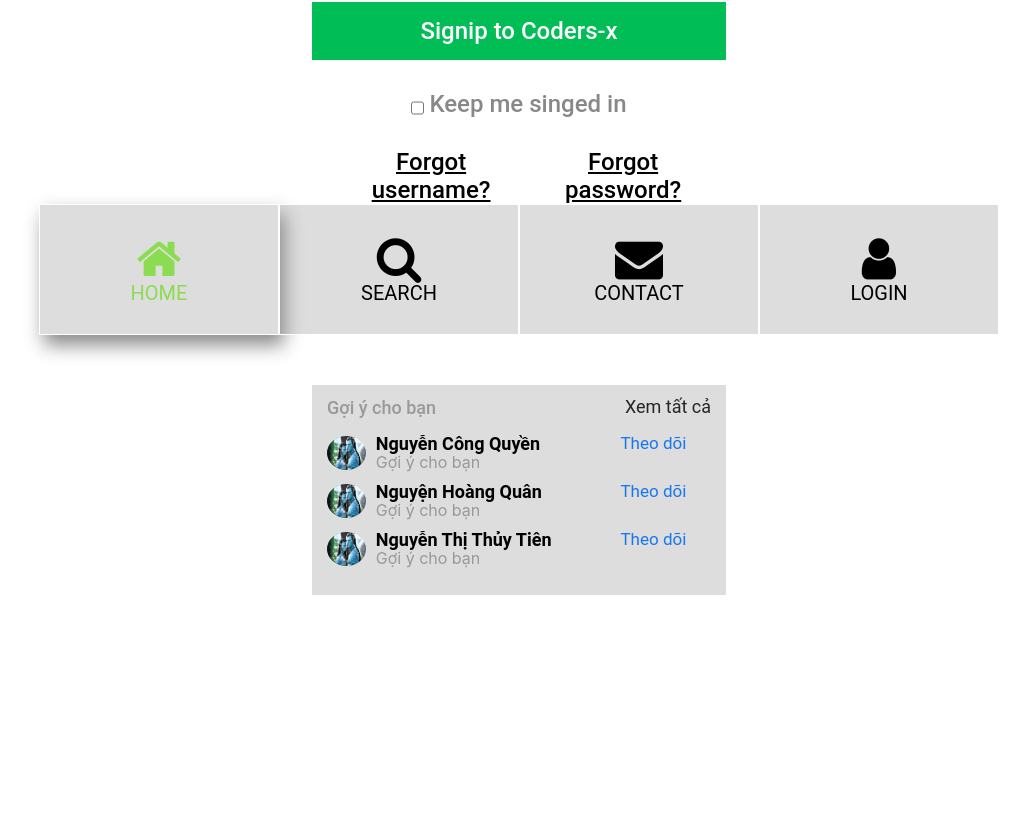
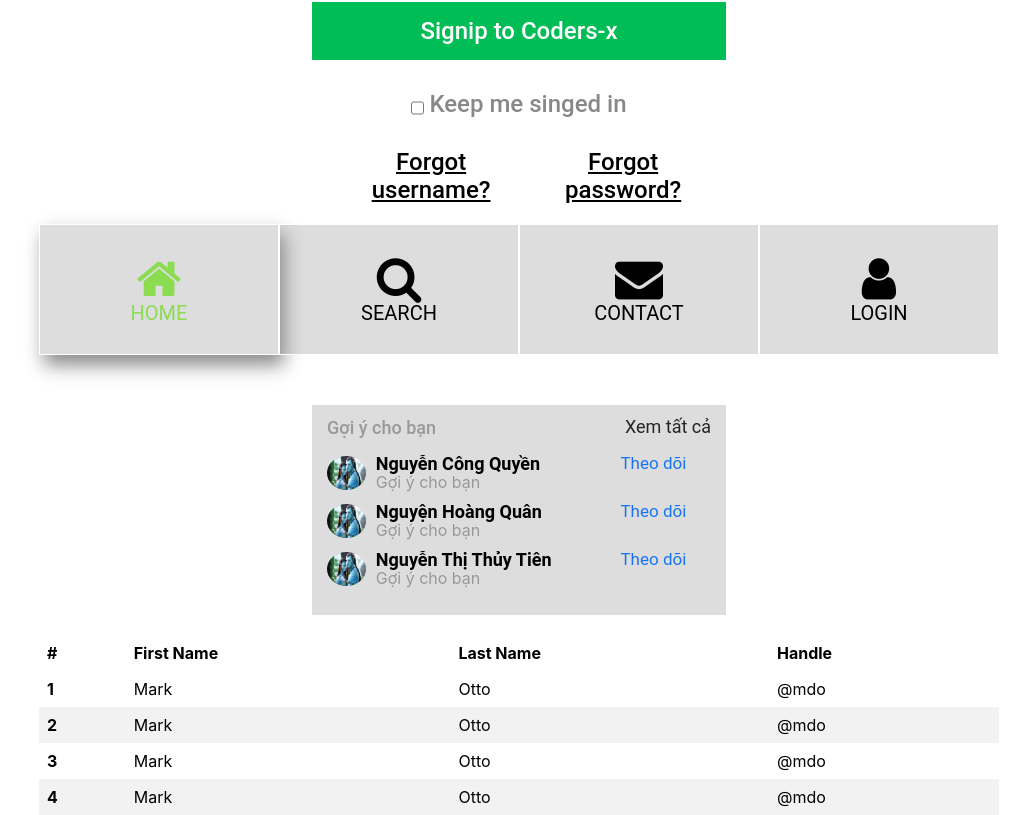
Before and after one commit to QuyenNC/codersx-react-todo-list, a React (Create React App) app in the folder my-app/: page / in a window 1280 px wide. Shown: the part 362-1177 px from the top of the page, without its empty margins (121-1151 px from the left). Before the commit the page ends 957 px from the top, so only its background shows below. Built offline with nearby package versions, Linux system fonts and the light colour scheme.

Commit message:
render Table

```diff
--- a/my-app/src/App.js
+++ b/my-app/src/App.js
@@ -4,6 +4,7 @@
 import LoginForm from './components/LoginForm';
 import TabMenu from './components/TabMenu';
 import RecommendedFriends from './components/RecommendedFriends';
+import Table from './components/Table';
 
 class App extends Component {
   render() {
@@ -27,6 +28,7 @@
           }
         ]} />
         <RecommendedFriends />
+        <Table  />
       </div>
     );
   }
--- /dev/null
+++ b/my-app/src/components/ListTab.css
@@ -0,0 +1,5 @@
+th, td {
+    text-align: left;
+    padding: 8px;
+}
+.is-even {background-color: #f2f2f2;}
--- /dev/null
+++ b/my-app/src/components/ListTab.js
@@ -0,0 +1,24 @@
+import React, { Component } from 'react';
+import './ListTab.css';
+class  ListTab extends Component {
+
+    render() {
+        let className = "asd";
+        if(this.props.listTab.stt % 2 == 0){
+            className += " is-even";
+        }
+        const items = (
+                <tbody>
+                    <tr className={className}>
+                        <th>{this.props.listTab.stt}</th>
+                        <td>{this.props.listTab.first}</td>
+                        <td>{this.props.listTab.last}</td>
+                        <td>{this.props.listTab.handle}</td>
+                    </tr>
+                </tbody>
+        )
+        return items;
+    }
+  };
+
+export default ListTab;
--- a/my-app/src/components/LoginForm.css
+++ b/my-app/src/components/LoginForm.css
@@ -1,5 +1,6 @@
 .LoginForm{
     width: 100%;
+    margin-bottom: 20px;
 }
 .l-title{
     width: 100%;
--- a/my-app/src/components/RecommendedFriends.css
+++ b/my-app/src/components/RecommendedFriends.css
@@ -3,6 +3,7 @@
     margin: 0 auto;
     background: #ddd;
     padding: 15px ;
+    margin-bottom: 20px;
 }
 .header{
     width: 100%;
--- /dev/null
+++ b/my-app/src/components/Table.css
@@ -0,0 +1,4 @@
+table {
+    border-collapse: collapse;
+    width: 100%;
+  }
--- /dev/null
+++ b/my-app/src/components/Table.js
@@ -0,0 +1,59 @@
+import React, { Component } from 'react';
+import './Table.css';
+import ListTab from './ListTab';
+class  Table extends Component {
+    constructor() {
+        super();
+            this.listTable = [
+                {
+                  stt : 1,
+                  first : "Mark",
+                  last : "Otto",
+                  handle : "@mdo"
+                },
+                {
+                  stt : 2,
+                  first : "Mark",
+                  last : "Otto",
+                  handle : "@mdo"
+                },
+                {
+                  stt : 3,
+                  first : "Mark",
+                  last : "Otto",
+                  handle : "@mdo"
+                },
+                {
+                  stt : 4,
+                  first : "Mark",
+                  last : "Otto",
+                  handle : "@mdo"
+                }
+              ];
+            }
+
+    render() {
+        let items = (
+                    <div className="Table">
+                        <table>
+                            <thead>
+                                <tr>
+                                    <th>#</th>
+                                    <th>First Name</th>
+                                    <th>Last Name</th>
+                                    <th>Handle</th>
+                                </tr>
+                            </thead>
+                            {
+                                this.listTable.map((item, index) =>
+                                    (<ListTab listTab={item} key={index}/>)
+                                )
+                            }
+                        </table>
+                    </div>
+                );
+        return items;
+    };
+  };
+
+export default Table;
```
